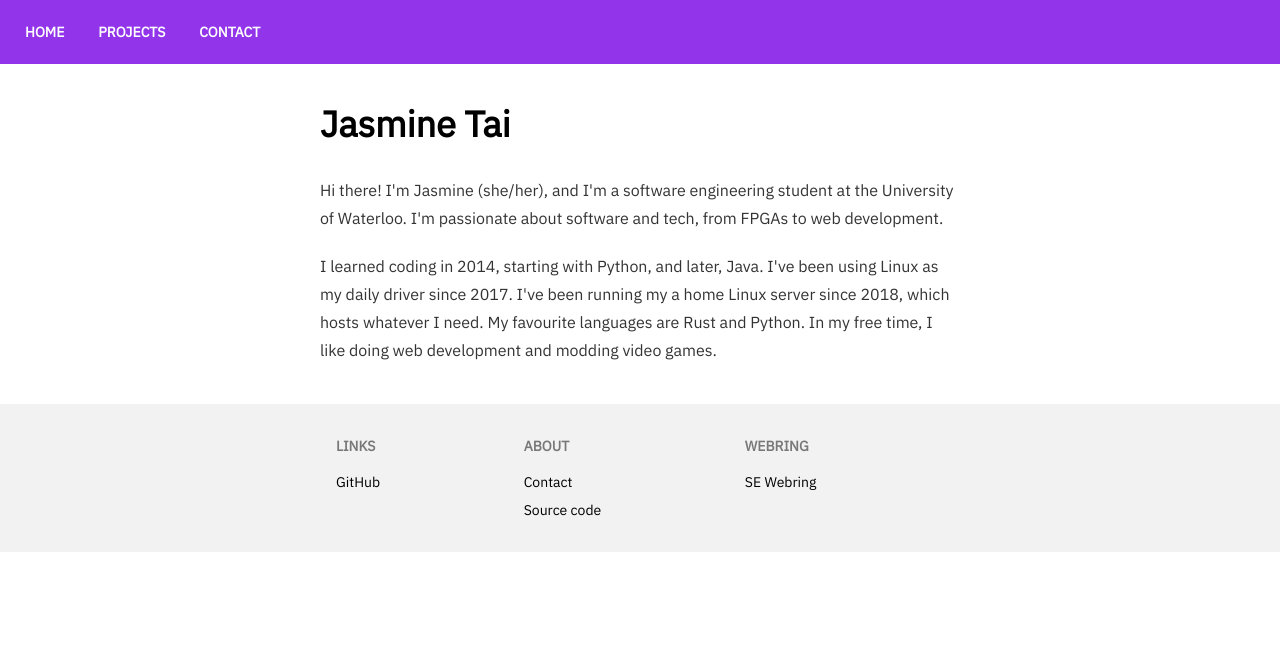
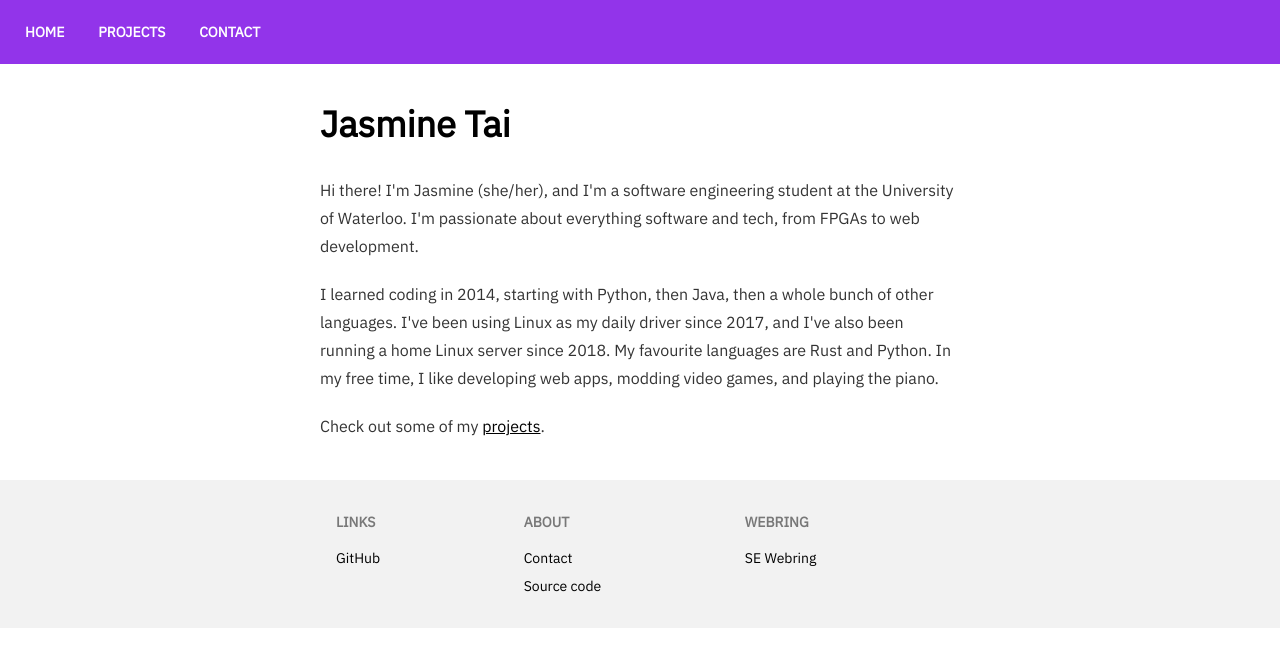
Before and after one commit to j-tai/jtai.ca, a SvelteKit app: page / in a window 1280 px wide. Shown: the top 666 px of the page. Built offline with nearby package versions, Linux system fonts and the light colour scheme.

Commit message:
Update homepage

```diff
--- a/src/routes/+page.svelte
+++ b/src/routes/+page.svelte
@@ -7,12 +7,14 @@
 
     <p>
         Hi there! I'm Jasmine (she/her), and I'm a software engineering student at the University of
-        Waterloo. I'm passionate about software and tech, from FPGAs to web development.
+        Waterloo. I'm passionate about everything software and tech, from FPGAs to web development.
     </p>
     <p>
-        I learned coding in 2014, starting with Python, and later, Java. I've been using Linux as my
-        daily driver since 2017. I've been running my a home Linux server since 2018, which hosts
-        whatever I need. My favourite languages are Rust and Python. In my free time, I like doing
-        web development and modding video games.
+        I learned coding in 2014, starting with Python, then Java, then a whole bunch of other
+        languages. I've been using Linux as my daily driver since 2017, and I've also been running a
+        home Linux server since 2018. My favourite languages are Rust and Python. In my free time, I
+        like developing web apps, modding video games, and playing the piano.
     </p>
+
+    <p>Check out some of my <a href="/projects">projects</a>.</p>
 </div>
```
